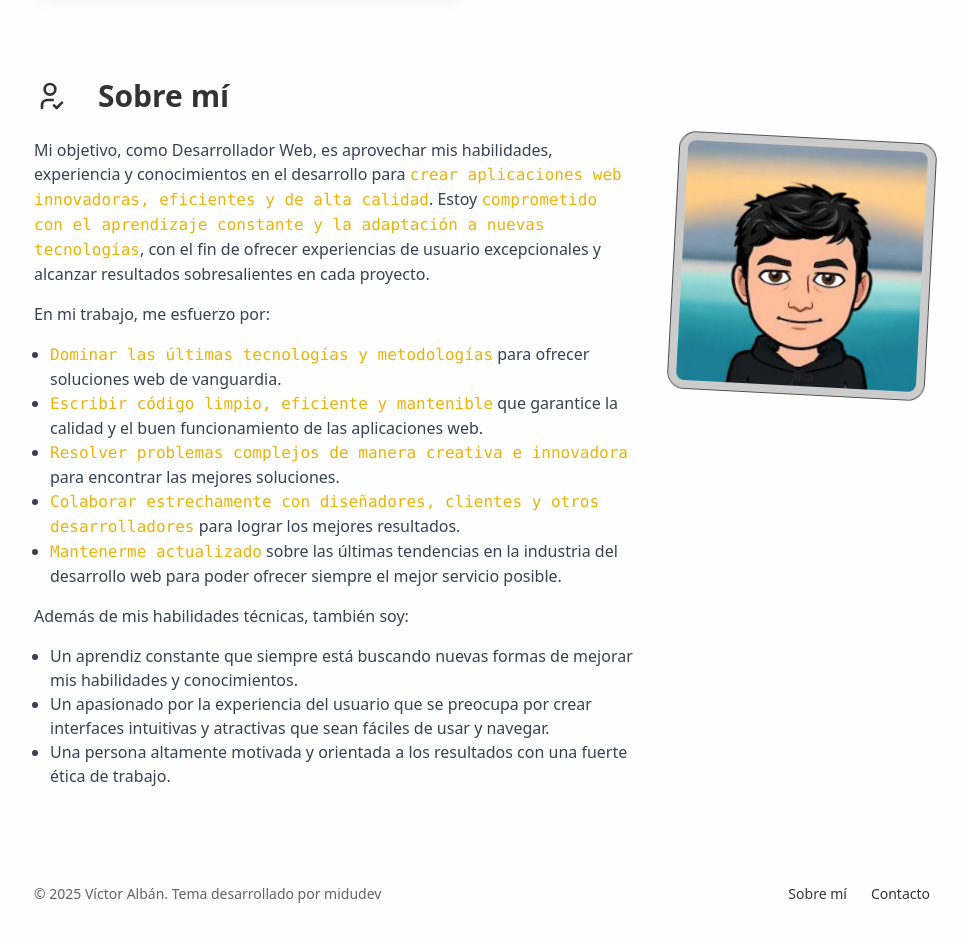
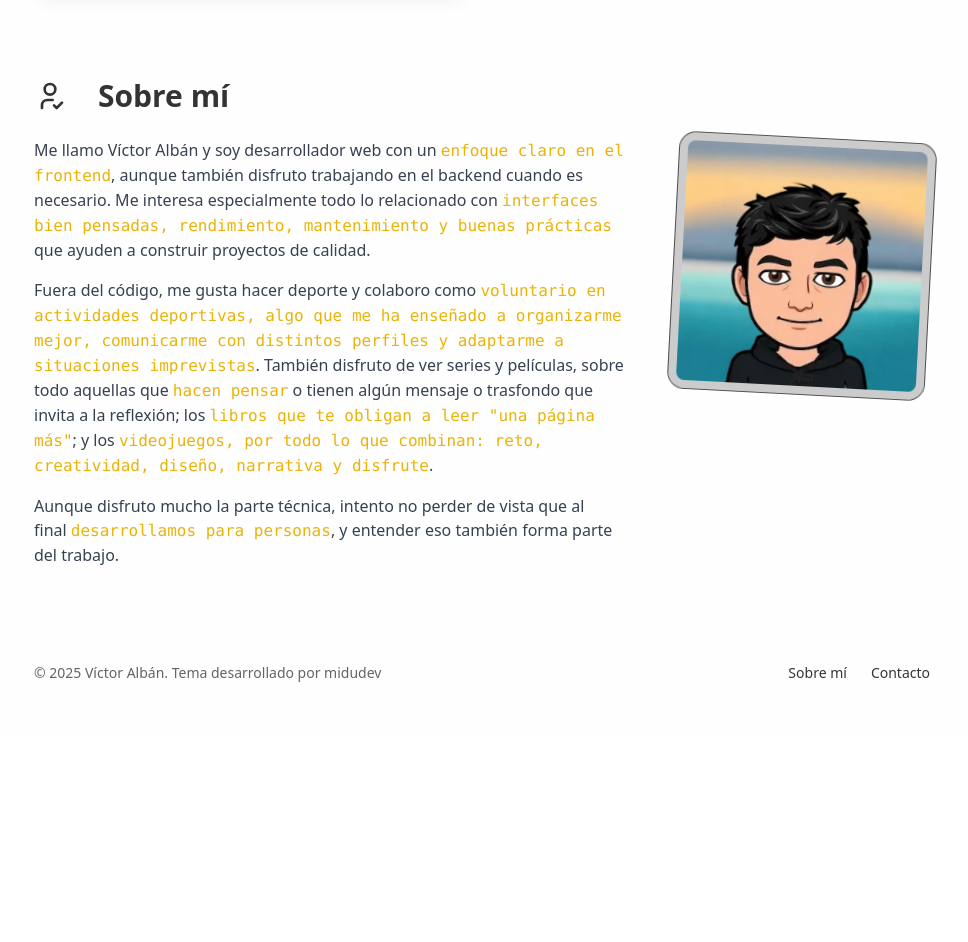
Before and after one commit to vicboss11/portfolio, an Astro site: page / in a window 1280 px wide. Shown: the part 3020-3962 px from the top of the page, without its empty margins (158-1126 px from the left). After the commit the page ends 3759 px from the top, so only its background shows below. Built offline with nearby package versions, Linux system fonts and the light colour scheme; Astro itself is replaced by a stand-in of ours.

Commit message:
Update about me

```diff
--- a/src/components/AboutMe.astro
+++ b/src/components/AboutMe.astro
@@ -9,67 +9,32 @@ const personalImageAlt = 'Víctor Albán';
     class="[&>p]:mb-4 [&>ul]:mb-4 [&>ul]:list-disc [&>ul]:ml-4 [&>p>strong]:text-yellow-500 dark:[&>p>strong]:text-yellow-100 [&>ul>li>strong]:text-yellow-500 dark:[&>ul>li>strong]:text-yellow-100 [&>p>strong]:font-normal [&>p>strong]:font-mono [&>ul>li>strong]:font-normal [&>ul>li>strong]:font-mono text-pretty order-2 md:order-1"
   >
     <p>
-      Mi objetivo, como Desarrollador Web, es aprovechar mis habilidades,
-      experiencia y conocimientos en el desarrollo para <strong
-        >crear aplicaciones web innovadoras, eficientes y de alta calidad</strong
-      >. Estoy <strong
-        >comprometido con el aprendizaje constante y la adaptación a nuevas
-        tecnologías</strong
-      >, con el fin de ofrecer experiencias de usuario excepcionales y alcanzar
-      resultados sobresalientes en cada proyecto.
+      Me llamo Víctor Albán y soy desarrollador web con un
+      <strong>enfoque claro en el frontend</strong>, aunque también disfruto
+      trabajando en el backend cuando es necesario. Me interesa especialmente
+      todo lo relacionado con
+      <strong
+        >interfaces bien pensadas, rendimiento, mantenimiento y buenas prácticas</strong
+      > que ayuden a construir proyectos de calidad.
     </p>
 
-    <p>En mi trabajo, me esfuerzo por:</p>
+    <p>
+      Fuera del código, me gusta hacer deporte y colaboro como <strong>
+      voluntario en actividades deportivas, algo que me ha enseñado a
+      organizarme mejor, comunicarme con distintos perfiles y adaptarme a
+      situaciones imprevistas</strong>. También disfruto de ver series
+      y películas, sobre todo aquellas que <strong>hacen pensar</strong>
+      o tienen algún mensaje o trasfondo que invita a la reflexión; los
+      <strong>libros que te obligan a leer "una página más"</strong>; y
+      los <strong>videojuegos, por todo lo que combinan: reto,
+      creatividad, diseño, narrativa y disfrute</strong>.
+    </p>
 
-    <ul>
-      <li>
-        <strong>Dominar las últimas tecnologías y metodologías</strong> para ofrecer
-        soluciones web de vanguardia.
-      </li>
-
-      <li>
-        <strong>Escribir código limpio, eficiente y mantenible</strong> que garantice
-        la calidad y el buen funcionamiento de las aplicaciones web.
-      </li>
-
-      <li>
-        <strong
-          >Resolver problemas complejos de manera creativa e innovadora</strong
-        > para encontrar las mejores soluciones.
-      </li>
-
-      <li>
-        <strong
-          >Colaborar estrechamente con diseñadores, clientes y otros
-          desarrolladores</strong
-        > para lograr los mejores resultados.
-      </li>
-
-      <li>
-        <strong>Mantenerme actualizado</strong> sobre las últimas tendencias en la
-        industria del desarrollo web para poder ofrecer siempre el mejor servicio
-        posible.
-      </li>
-    </ul>
-
-    <p>Además de mis habilidades técnicas, también soy:</p>
-
-    <ul>
-      <li>
-        Un aprendiz constante que siempre está buscando nuevas formas de mejorar
-        mis habilidades y conocimientos.
-      </li>
-
-      <li>
-        Un apasionado por la experiencia del usuario que se preocupa por crear
-        interfaces intuitivas y atractivas que sean fáciles de usar y navegar.
-      </li>
-
-      <li>
-        Una persona altamente motivada y orientada a los resultados con una
-        fuerte ética de trabajo.
-      </li>
-    </ul>
+    <p>
+      Aunque disfruto mucho la parte técnica, intento no perder de vista que al
+      final <strong>desarrollamos para personas</strong>, y entender eso
+      también forma parte del trabajo.
+    </p>
   </div>
 
   <img
```
